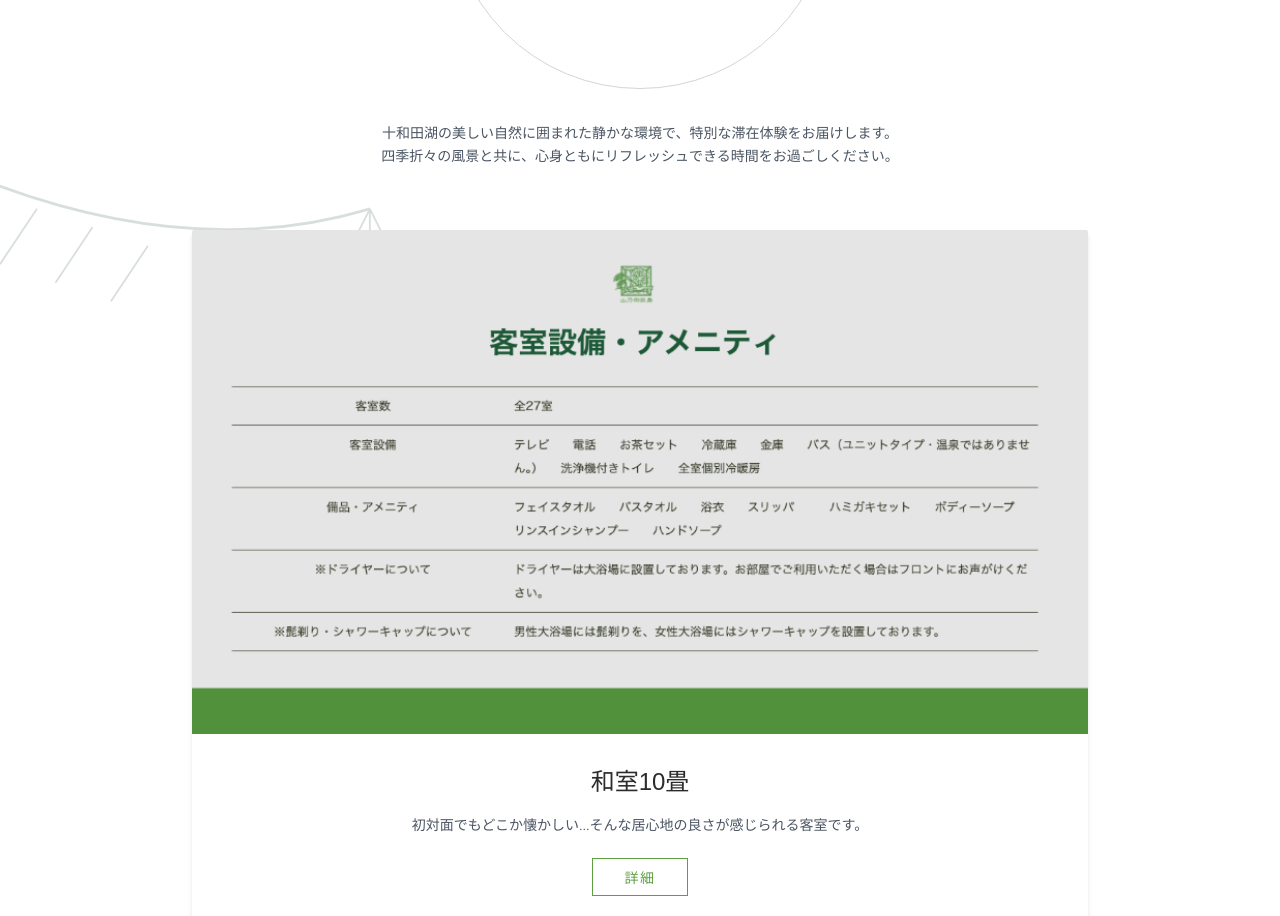
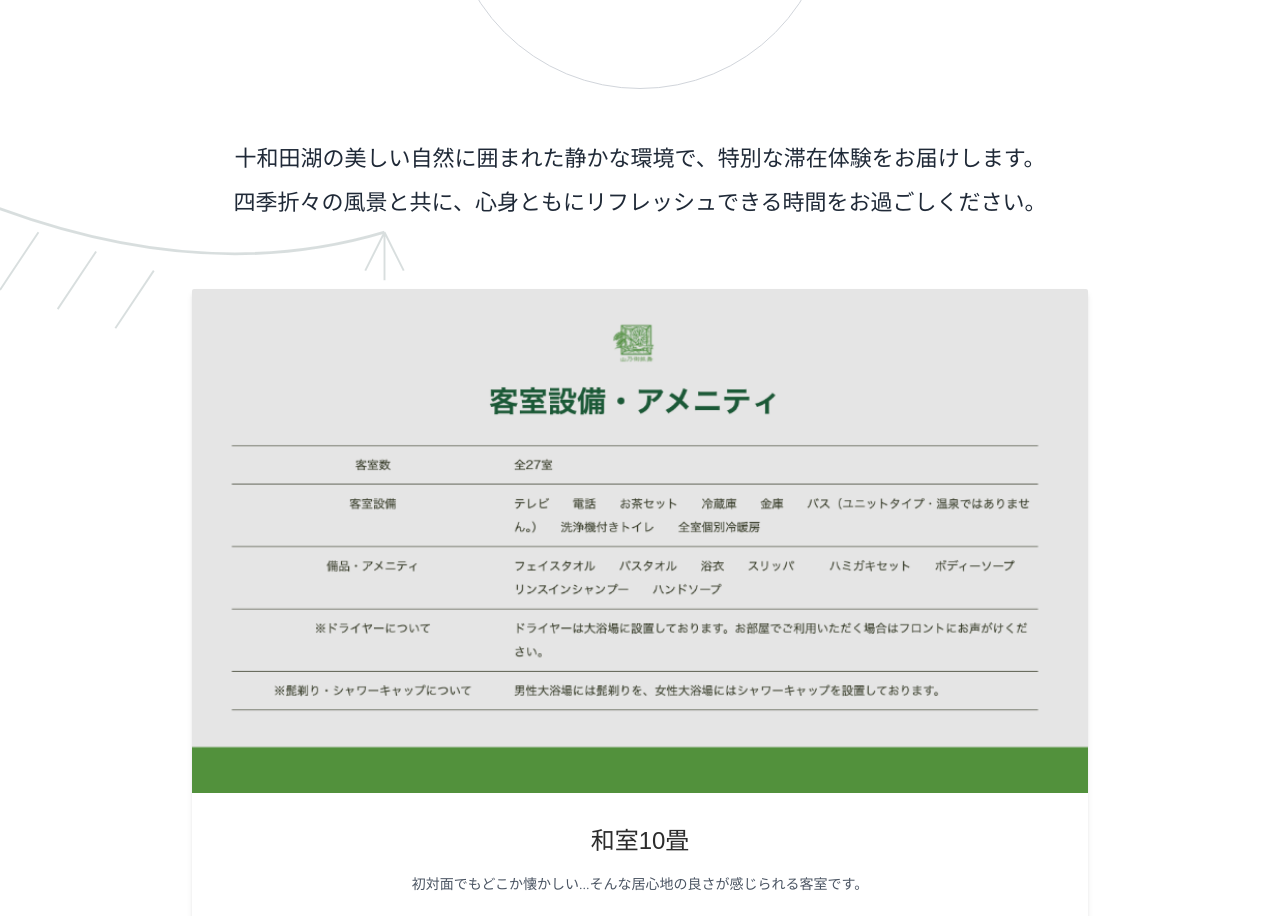
Before and after one commit to hirofumitorato/towadako-demo, a Next.js app: page / in a window 1280 px wide. Shown: the part 3540-4456 px from the top of the page. Built offline with nearby package versions, Linux system fonts and the light colour scheme.

Commit message:
お部屋セクションの紹介文のフォントサイズとスタイルをRecommendedセクション（大きめ・明朝体）に統一

```diff
--- a/src/components/Rooms.tsx
+++ b/src/components/Rooms.tsx
@@ -44,7 +44,7 @@ export default function Rooms() {
               </h2>
             </div>
           </div>
-          <p className="mt-8 max-w-2xl mx-auto text-gray-600 leading-relaxed font-light text-sm">
+          <p className="mt-12 max-w-4xl mx-auto text-lg md:text-[22px] leading-loose text-gray-800 font-light font-serif">
             十和田湖の美しい自然に囲まれた静かな環境で、特別な滞在体験をお届けします。<br />
             四季折々の風景と共に、心身ともにリフレッシュできる時間をお過ごしください。
           </p>
```
